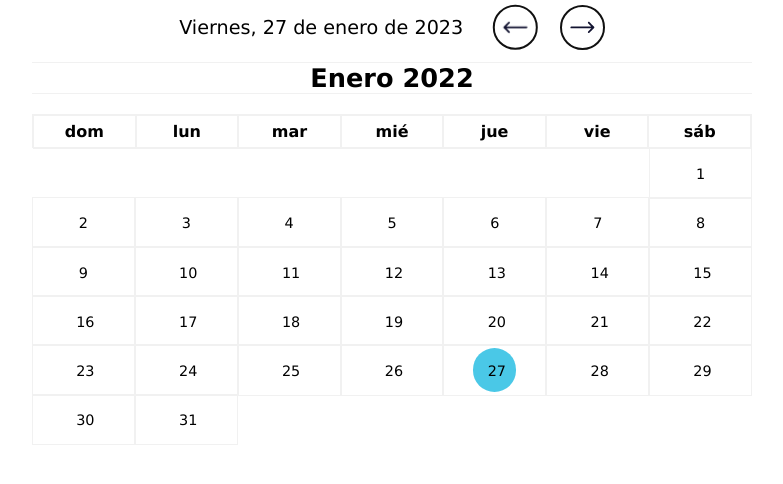
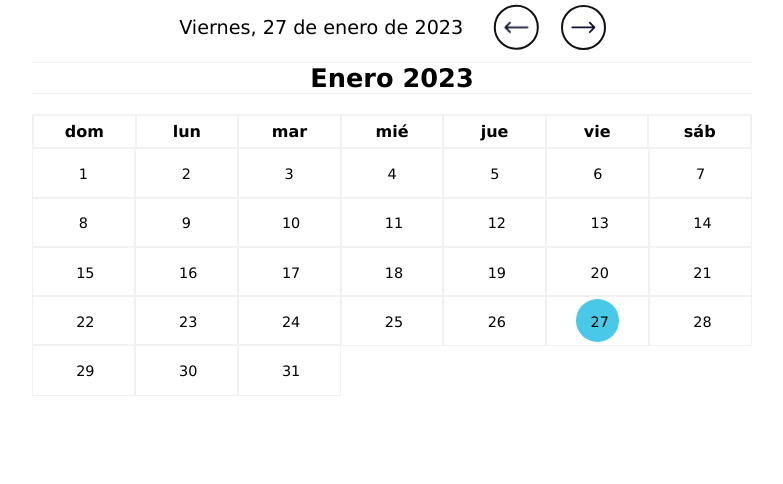
Before and after one commit to sayroback/handling-dates, a React (Vite) app: page / in a window 1280 px wide. Shown: the top 484 px of the page, without its empty margins (248-1031 px from the left). Built offline with nearby package versions, Linux system fonts and the light colour scheme.

Commit message:
Scroll inicial dependiendo del mes

```diff
--- a/src/App.jsx
+++ b/src/App.jsx
@@ -4,7 +4,7 @@ import { CalendarDesktop } from "./components/Calendar";
 function App() {
   return (
     <div className="App">
-      <CalendarDesktop Year={2022} locale="es" />
+      <CalendarDesktop locale="es" />
     </div>
   );
 }
--- a/src/components/Calendar/components/DaysMonth.jsx
+++ b/src/components/Calendar/components/DaysMonth.jsx
@@ -11,14 +11,20 @@ export const DaysMonth = ({
   year,
 }) => {
   const days = [...Array(daysNumber).keys()];
-  const [selectDay, setSelectDat] = useState({
+  const initialSelectDay = {
     dayClick: today,
     month: monthToday,
-  });
+  };
+  const [selectDay, setSelectDay] = useState(initialSelectDay);
   const { OnClickDay } = useOnClickDay();
   const clickDay = (year, month, dayClick) => {
     let dataClick = OnClickDay(year, month, dayClick);
-    setSelectDat(dataClick);
+    if (JSON.stringify(selectDay) === JSON.stringify(dataClick)) {
+      setSelectDay(initialSelectDay);
+    } else {
+      setSelectDay(dataClick);
+    }
+    console.log(dataClick);
   };
 
   return (
--- a/src/components/Calendar/hooks/useCalendarEvent.jsx
+++ b/src/components/Calendar/hooks/useCalendarEvent.jsx
@@ -11,5 +11,8 @@ export const useCalendarEvent = (locale = "es") => {
 
   let numDay = today.getDate();
 
-  return { monthTodayNameString, numDay };
+  const fraccionScroll = 100 / 12;
+  const initialScroll = fraccionScroll * -monthToday;
+
+  return { monthTodayNameString, numDay, monthToday, initialScroll };
 };
--- a/src/components/Calendar/index.jsx
+++ b/src/components/Calendar/index.jsx
@@ -14,15 +14,19 @@ const Carrousel = styled.div`
 // Las dimensiones mínimas del componente son 470x470 px
 // Las dimensiones máximas del componente son 720x600 px
 export const CalendarDesktop = ({ locale = "es", Year }) => {
-  const [carrouselScroll, setCarrouselScroll] = useState(0);
   const { calendar, weekDaysNames, fullDate, year, today, findIndexMonth } =
     useCalendarData(locale, Year);
-  const { monthTodayNameString, numDay } = useCalendarEvent(locale);
+  const { monthTodayNameString, numDay, initialScroll } =
+    useCalendarEvent(locale);
+
+  const [carrouselScroll, setCarrouselScroll] = useState(initialScroll);
 
   return (
     <div className="date-picker">
       <div className="date-picker--header">
-        <span>{fullDate}</span>
+        <span onClick={() => setCarrouselScroll(initialScroll)}>
+          {fullDate}
+        </span>
         <Buttons setValue={setCarrouselScroll} value={carrouselScroll} />
       </div>
       <section className="calendar">
--- a/src/components/Calendar/style.css
+++ b/src/components/Calendar/style.css
@@ -36,6 +36,13 @@ body {
   gap: 30px;
   font-size: 1.2rem;
   padding-bottom: 12px;
+}
+.date-picker--header span {
+  cursor: pointer;
+  border: solid 1px var(--background-datePicker);
+}
+.date-picker--header span:hover {
+  border: solid 1px var(--hover-datePicker);
 }
 
 .calendar {
```
